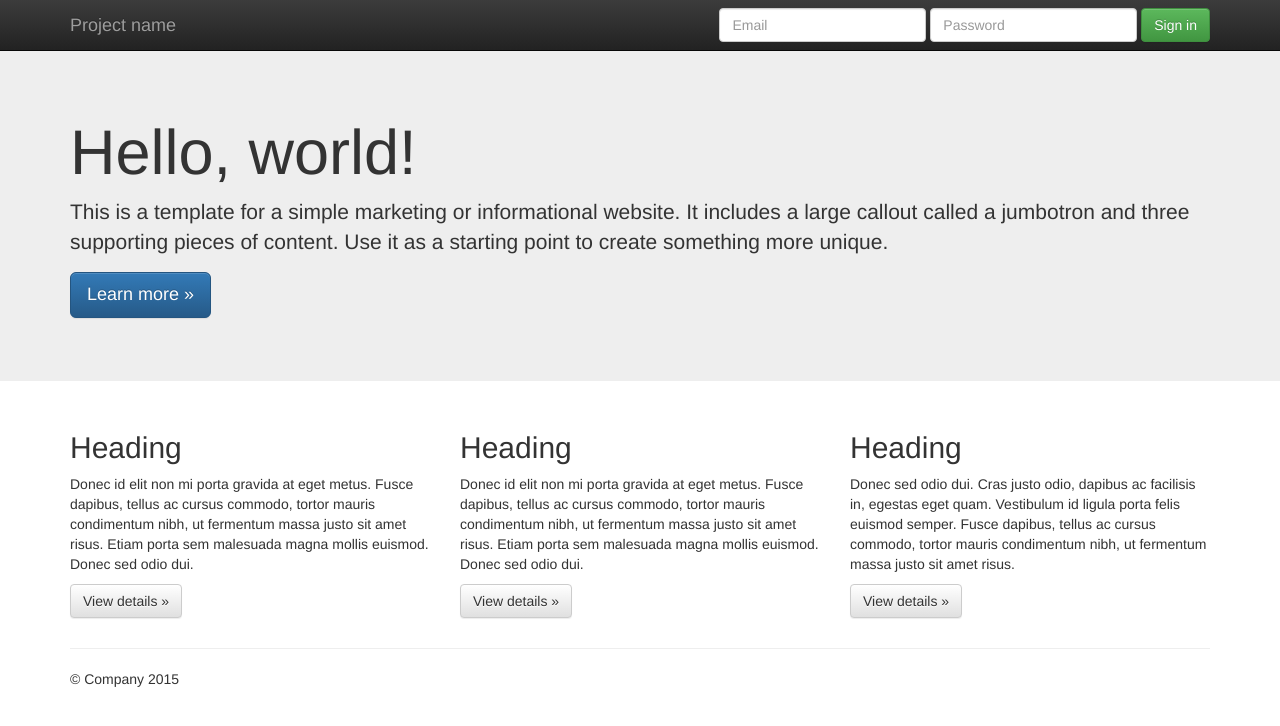
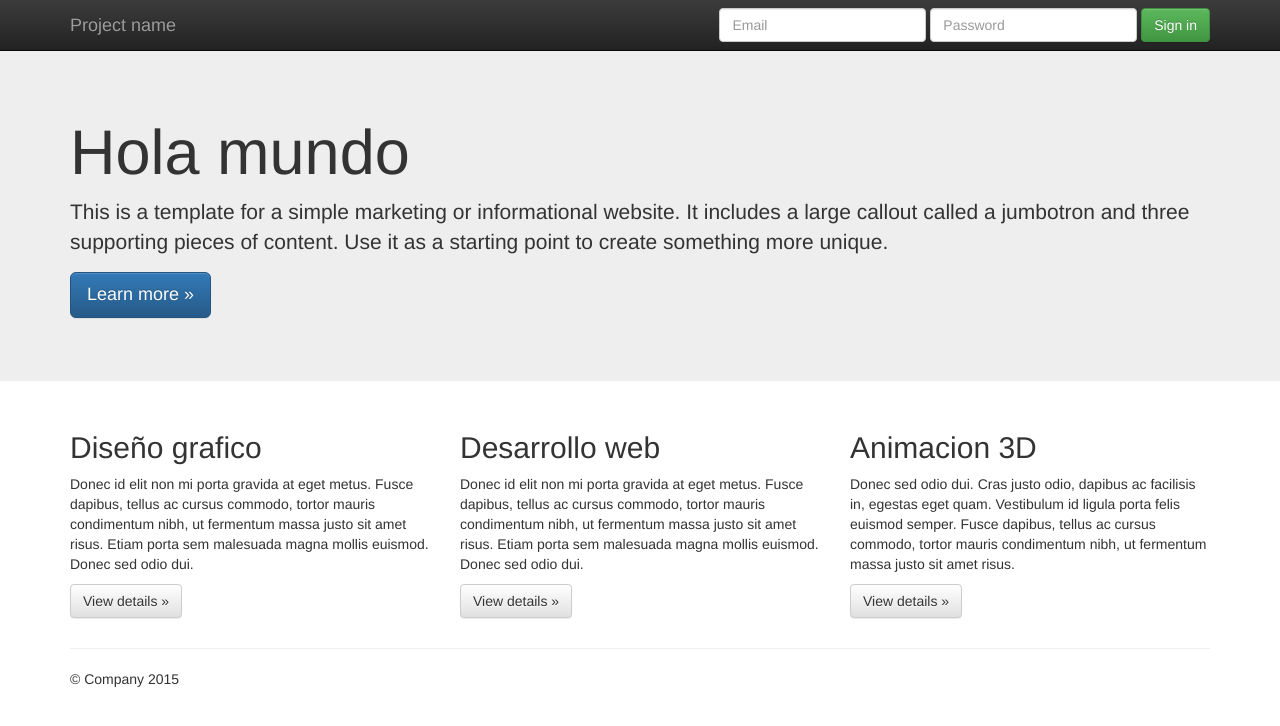
Before and after one commit to artavia17/proyecto, a plain HTML site: page index.html in a window 1280 px wide. Drawn offline with nearby package versions, Linux system fonts and the light colour scheme.

Commit message:
Se cambiaron los títulos en la pagina index.html desde github

```diff
--- a/index.html
+++ b/index.html
@@ -55,7 +55,7 @@
     <!-- Main jumbotron for a primary marketing message or call to action -->
     <div class="jumbotron">
       <div class="container">
-        <h1>Hello, world!</h1>
+        <h1>Hola mundo</h1>
         <p>This is a template for a simple marketing or informational website. It includes a large callout called a jumbotron and three supporting pieces of content. Use it as a starting point to create something more unique.</p>
         <p><a class="btn btn-primary btn-lg" href="#" role="button">Learn more &raquo;</a></p>
       </div>
@@ -65,17 +65,17 @@
       <!-- Example row of columns -->
       <div class="row">
         <div class="col-md-4">
-          <h2>Heading</h2>
+          <h2>Diseño grafico</h2>
           <p>Donec id elit non mi porta gravida at eget metus. Fusce dapibus, tellus ac cursus commodo, tortor mauris condimentum nibh, ut fermentum massa justo sit amet risus. Etiam porta sem malesuada magna mollis euismod. Donec sed odio dui. </p>
           <p><a class="btn btn-default" href="#" role="button">View details &raquo;</a></p>
         </div>
         <div class="col-md-4">
-          <h2>Heading</h2>
+          <h2>Desarrollo web</h2>
           <p>Donec id elit non mi porta gravida at eget metus. Fusce dapibus, tellus ac cursus commodo, tortor mauris condimentum nibh, ut fermentum massa justo sit amet risus. Etiam porta sem malesuada magna mollis euismod. Donec sed odio dui. </p>
           <p><a class="btn btn-default" href="#" role="button">View details &raquo;</a></p>
        </div>
         <div class="col-md-4">
-          <h2>Heading</h2>
+          <h2>Animacion 3D</h2>
           <p>Donec sed odio dui. Cras justo odio, dapibus ac facilisis in, egestas eget quam. Vestibulum id ligula porta felis euismod semper. Fusce dapibus, tellus ac cursus commodo, tortor mauris condimentum nibh, ut fermentum massa justo sit amet risus.</p>
           <p><a class="btn btn-default" href="#" role="button">View details &raquo;</a></p>
         </div>
```
